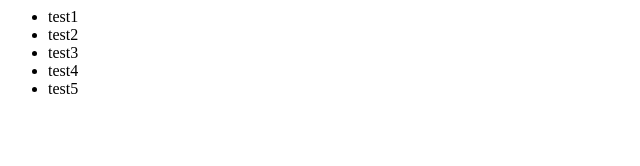
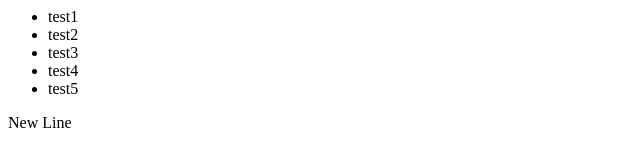
Before and after one commit to OldDogBrown/learn, a plain HTML site: page index.html in a window 1280 px wide. Shown: the full height of the page, 0-640 px from the left. Drawn offline with Linux system fonts and the light colour scheme.

Commit message:
edited readme and added line to index

```diff
--- a/index.html
+++ b/index.html
@@ -6,4 +6,7 @@
 		<li>test4</li>
 		<li>test5</li>
 	</ul>
+	<div>
+		<p>New Line</p>
+	</div>
 </div>
```
Also changed, not shown: 1 other file.
